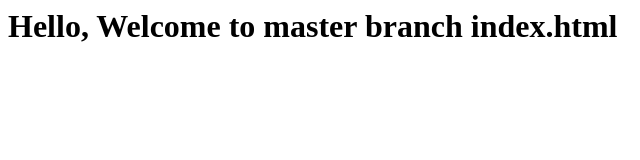
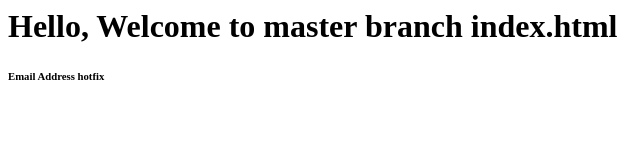
Before and after one commit to harshSaw/gitPractice, a plain HTML site: page index.html in a window 1280 px wide. Shown: the full height of the page, 0-640 px from the left. Drawn offline with Linux system fonts and the light colour scheme.

Commit message:
Added email address to index.html from hotfix branch

```diff
--- a/index.html
+++ b/index.html
@@ -2,5 +2,7 @@
   <head></head>
   <body>
      <h1>Hello, Welcome to master branch index.html</h1>
+
+     <h6>Email Address hotfix</h6>
   </body>
 </html>
```
